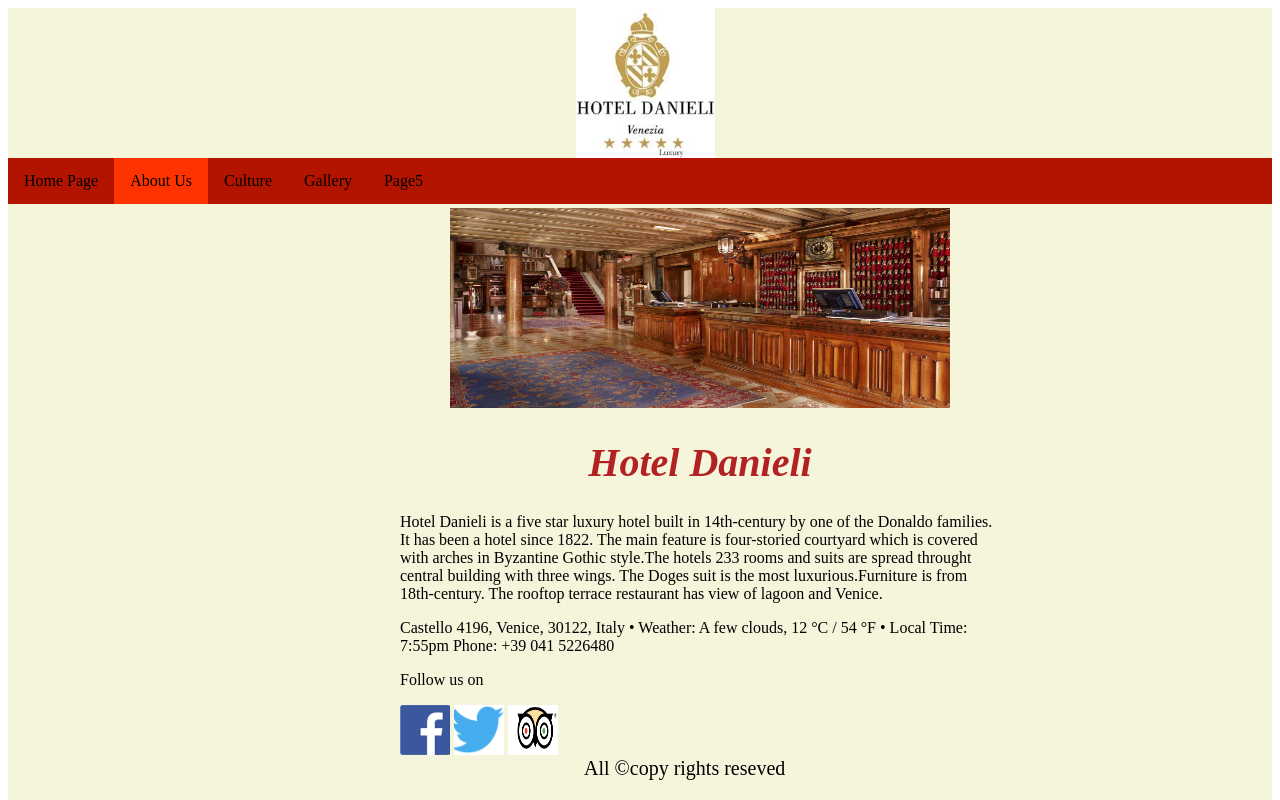
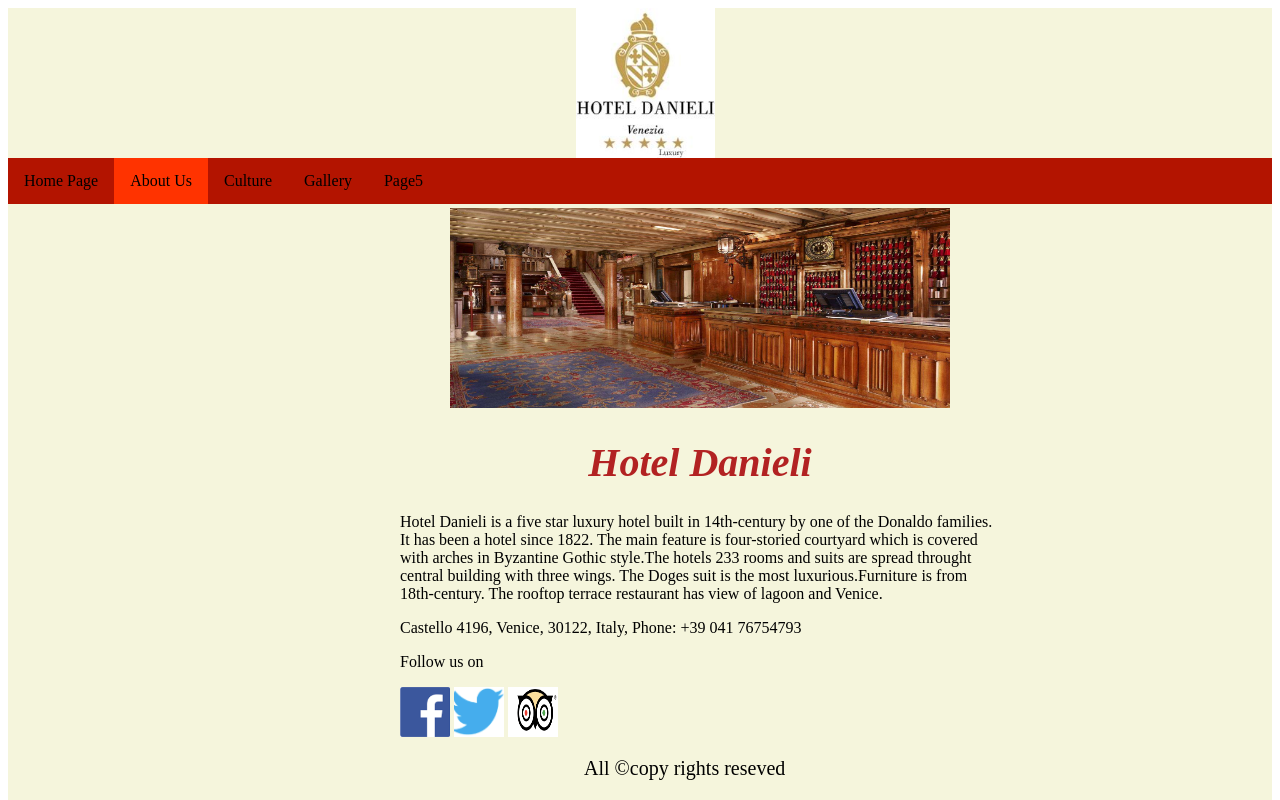
Before and after one commit to Sidzkins/Sidzkins.github.io, a plain HTML site: page About.html in a window 1280 px wide. Shown: the top 800 px of the page. Drawn offline with Linux system fonts and the light colour scheme.

Commit message:
Update About.html

```diff
--- a/About.html
+++ b/About.html
@@ -30,8 +30,7 @@
       Byzantine Gothic style.The hotels 233 rooms and suits are spread throught central building with three wings.
       The Doges suit is the most luxurious.Furniture is from 18th-century.
       The rooftop terrace restaurant has view of lagoon and Venice.</p>
-      <p>Castello 4196, Venice, 30122, Italy  •  Weather: A few clouds, 12 °C / 54 °F  •   Local Time:  7:55pm
-         Phone: +39 041 5226480</p>
+      <p>Castello 4196, Venice, 30122, Italy, Phone: +39 041 76754793</p>
       <p>Follow us on</p>
       <a href="https://www.facebook.com/"><img src="image/facebook.png" alt="Facebook" id="folowsize" ></a>
       <a href="https://twitter.com/"><img src="image/twitter.png" alt="Twitter" id="folowsize"></a>
```
